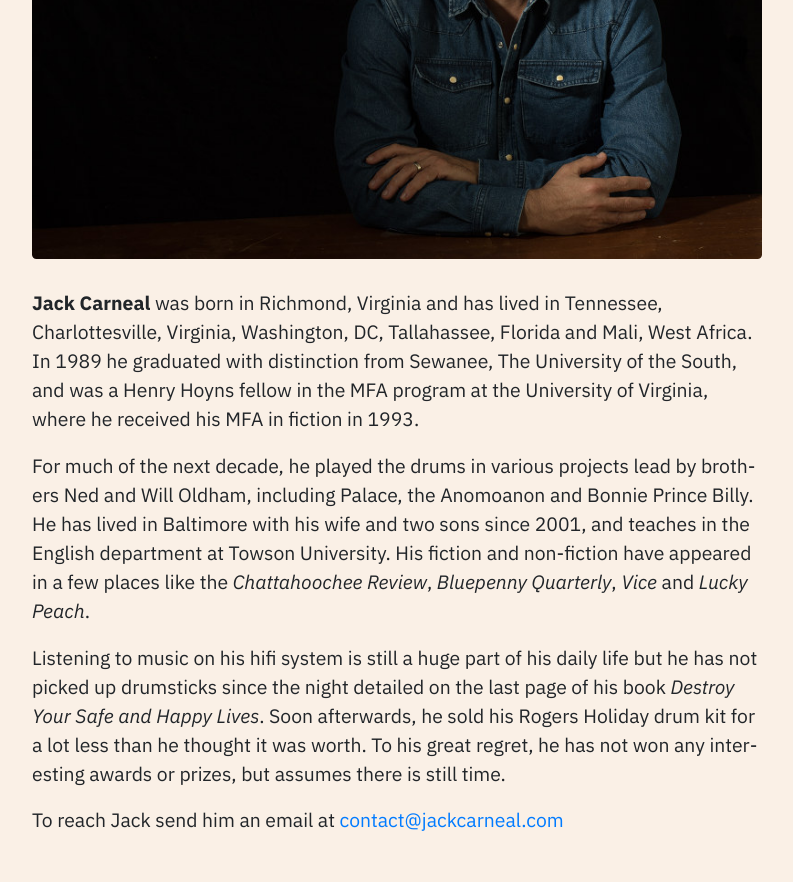
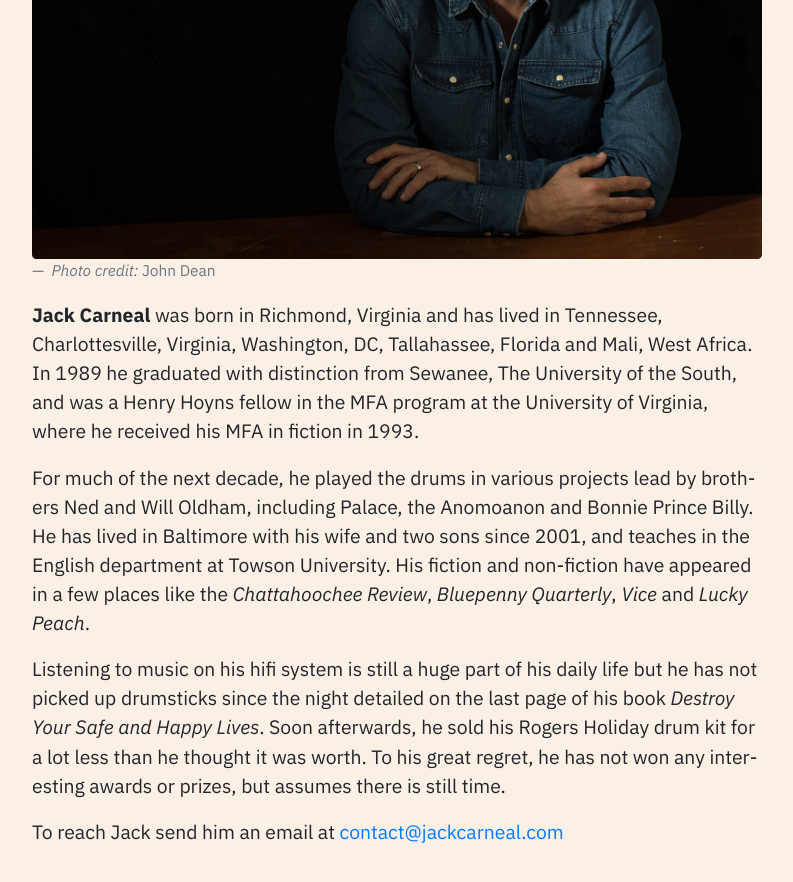
Before and after one commit to JackyDrew/JackyDrew.github.io, a Jekyll site: the page built from about.html, in a window 1280 px wide and 900 px high, scrolled down 398 px. Shown: the top 882 px of the window, without its empty margins (243-1036 px from the left). Built offline with Jekyll 4.4.1, drawn with Linux system fonts in a browser that asks for light colours; nearby versions of some CDN libraries.

Commit message:
photo credit

```diff
--- a/about.html
+++ b/about.html
@@ -7,7 +7,8 @@ title: About
 
     <div class="col-lg-8 animated fadeIn mb-5 mx-auto">
       <img src="{{ '/assets/img/jack_author_photo.jpg' | prepend: site.baseurl }}" class="img-fluid d-block mx-auto rounded" alt="Jack Carneal Author Photo" />
-      <br>
+      <footer class="blockquote-footer mb-3"> <cite title="Source Title">Photo credit:</cite> John Dean </footer>
+
   <p><strong>Jack Carneal</strong> was born in Richmond, Virginia and has lived in Tennessee, Charlottesville, Virginia, Washington, DC, Tallahassee, Florida and Mali, West Africa. In 1989 he graduated with distinction from Sewanee, The University of the South, and was a Henry Hoyns fellow in the MFA program at the University of Virginia, where he received his MFA in fiction in 1993.</p>
   <p>For much of the next decade, he played the drums in various projects lead by brothers Ned and Will Oldham, including Palace, the Anomoanon and Bonnie Prince Billy. He has lived in Baltimore with his wife and two sons since 2001, and teaches in the English department at Towson University. His fiction and non-fiction have appeared in a few places like the <em>Chattahoochee Review</em>, <em>Bluepenny Quarterly</em>, <em>Vice</em> and <em>Lucky Peach</em>.</p>
 
```
Also changed, not shown: 3 other files.
